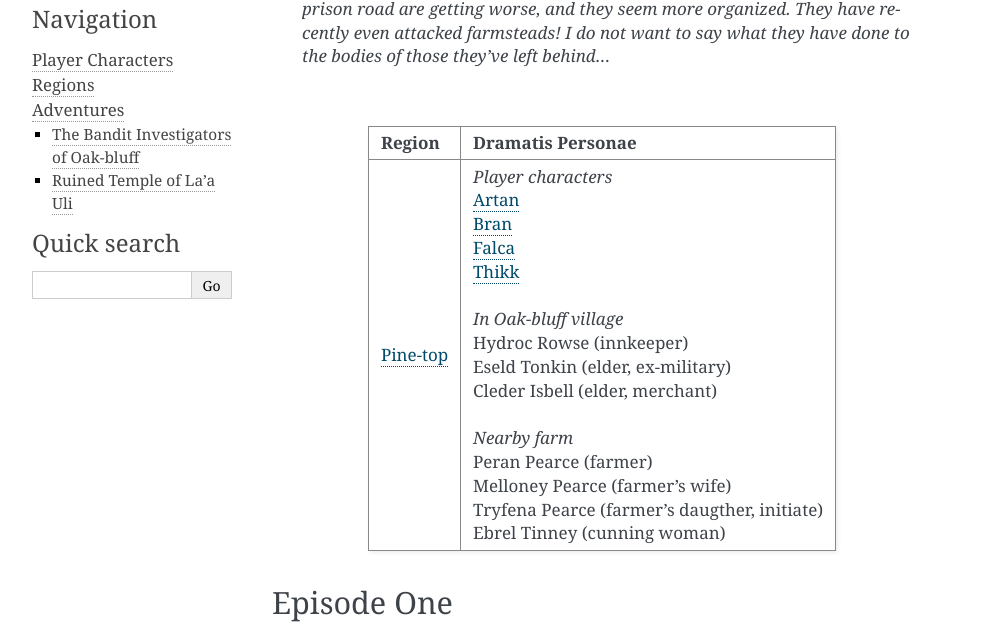
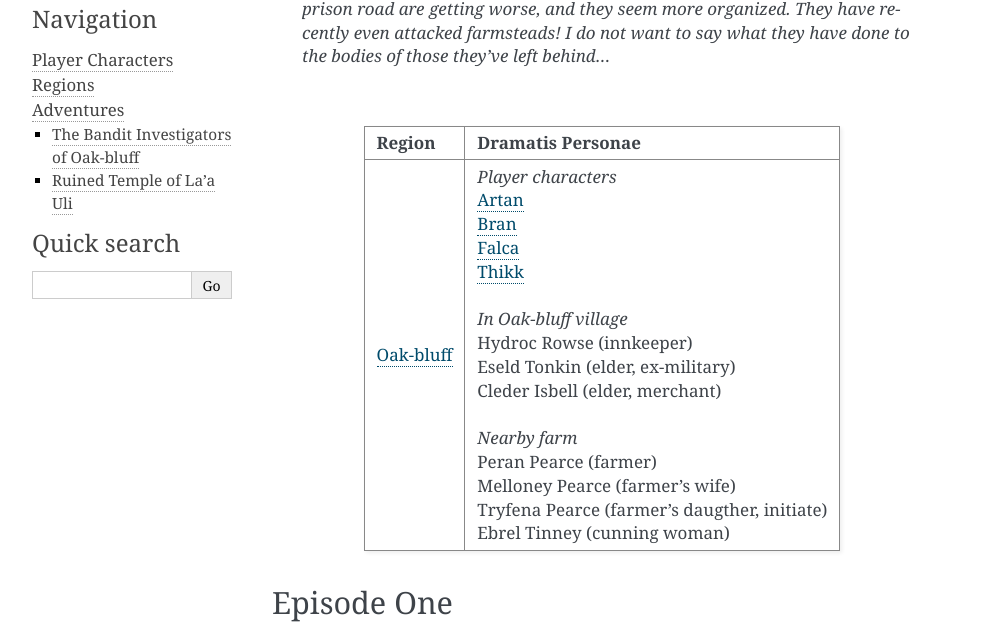
Before and after one commit to ViktorHaag/eagle-pass, a Sphinx documentation site: the page built from source/adventures/oakbluffbandits.rst, in a window 1280 px wide. Shown: the part 186-826 px from the top of the page, without its empty margins (148-1140 px from the left). Built offline with Sphinx 7.4.7, drawn with Linux system fonts in a browser that asks for light colours.

Commit message:
region is oak-bluff

```diff
--- a/source/adventures/oakbluffbandits.rst
+++ b/source/adventures/oakbluffbandits.rst
@@ -15,7 +15,7 @@
 
    * - Region
      - Dramatis Personae
-   * - :doc:`Pine-top </regions/pinetop>`
+   * - :doc:`Oak-bluff </regions/oakbluff>`
      - *Player characters*
        |br| :doc:`Artan </characters/artan>`
        |br| :doc:`Bran </characters/bran>`
```
